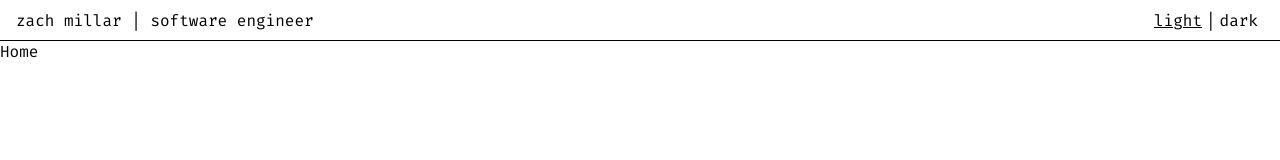
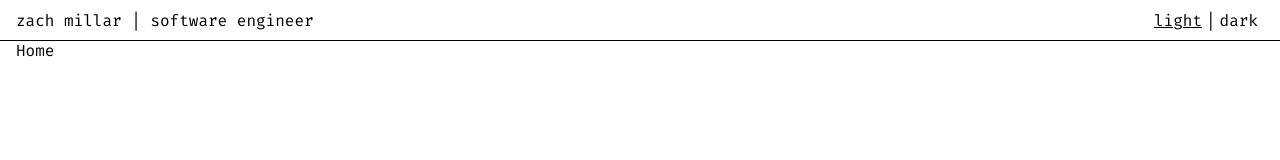
Before and after one commit to z-yeti/zachmillar_com, a React (Vite) app: page / in a window 1280 px wide. Shown: the top 160 px of the page. Built offline with nearby package versions, Linux system fonts and the light colour scheme.

Commit message:
chore: add Page and use in router. fix header/footer positioning

```diff
--- a/src/components/Footer/Footer.module.css
+++ b/src/components/Footer/Footer.module.css
@@ -6,8 +6,9 @@
   font-size: 0.8rem;
   height: 34px;
   border-top: 1px solid;
-  position: absolute;
+  position: fixed;
   bottom: 0;
   left: 0;
   right: 0;
+  background-color: var(--color--background);
 }
--- a/src/components/Header/Header.module.css
+++ b/src/components/Header/Header.module.css
@@ -5,4 +5,9 @@
   padding: 0 1rem;
   height: 40px;
   border-bottom: 1px solid;
+  position: fixed;
+  top: 0;
+  left: 0;
+  right: 0;
+  background-color: var(--color--background);
 }
--- /dev/null
+++ b/src/components/Page/Page.module.css
@@ -0,0 +1,3 @@
+.page {
+  padding: 40px 1rem 35px;
+}
--- /dev/null
+++ b/src/components/Page/index.tsx
@@ -0,0 +1,12 @@
+import { FC, ReactNode } from "react";
+import styles from "./Page.module.css";
+
+type PageProps = {
+  children: ReactNode;
+};
+
+export const Page: FC<PageProps> = ({ children }) => {
+  return <div className={styles.page}>{children}</div>;
+};
+
+export default Page;
--- a/src/router.tsx
+++ b/src/router.tsx
@@ -1,5 +1,6 @@
 import { Footer } from "@/components/Footer";
 import { Header } from "@/components/Header";
+import { Page } from "@/components/Page";
 import { useDynamicFavicon } from "@/hooks/useDynamicFavicon";
 import { CV } from "@/routes/CV";
 import { Home } from "@/routes/Home";
@@ -12,12 +13,14 @@ export const AppRouter = () => {
   return (
     <>
       <Header />
+      <Page>
         <BrowserRouter>
           <Routes>
             <Route path="/" element={<Home />} />
             <Route path="/cv" element={<CV />} />
           </Routes>
         </BrowserRouter>
+      </Page>
       <Footer />
     </>
   );
```
Lines whose indentation alone changed are shown as unchanged.
